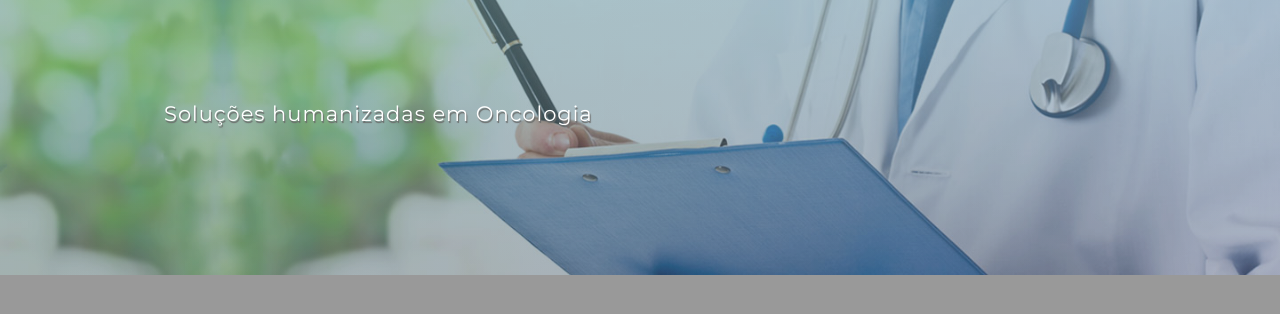
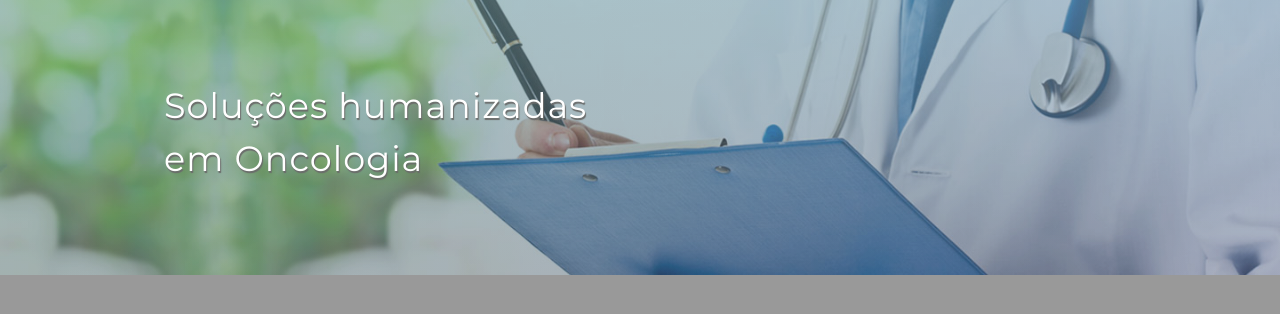
Before and after one commit to luizfelipejr/incon-html, a website: page public/index.html in a window 1280 px wide. Shown: the part 156-470 px from the top of the page. Drawn offline with Linux system fonts and the light colour scheme.

Commit message:
add breakpoint variables

```diff
--- /dev/null
+++ b/assets/sass/core/_breakpoints.scss
@@ -0,0 +1,6 @@
+////////////////////////////////////////////////////////////////////////////////
+//  Breakpoints
+////////////////////////////////////////////////////////////////////////////////
+
+$medium-screen: 748px;
+$large-screen: 1040px;
--- a/assets/sass/core/_grid.scss
+++ /dev/null
@@ -1,11 +0,0 @@
-@function grid-columns-width($columns-quantity) {
-  @return ($columns-quantity * $core-column-width) + (($columns-quantity - 1) * $core-column-gutter-width);
-}
-@for $i from 1 through 14 {
-  %grid-#{$i} {
-    width: grid-columns-width($i);
-  }
-}
-@function lines($lines) {
-  @return $lines * $core-line-height;
-}
--- a/assets/sass/core/_variables.scss
+++ b/assets/sass/core/_variables.scss
@@ -1,11 +1,3 @@
-////////////////////////////////////////////////////////////////////////////////
-//  Grid
-////////////////////////////////////////////////////////////////////////////////
-
-$core-columns-quantity: 12;
-$core-column-width: 65px;
-$core-column-gutter-width: 20px;
-
 ////////////////////////////////////////////////////////////////////////////////
 //  Typography
 ////////////////////////////////////////////////////////////////////////////////
--- a/assets/sass/modules/_main-banner.scss
+++ b/assets/sass/modules/_main-banner.scss
@@ -30,10 +30,9 @@
   .message {
     // @include transform(translate(-50%, -50%));
     // left: 50%;
-    top: 50%;
+    top: 40%;
     margin: auto;
     position: absolute;
-    text-align: center;
     z-index: 999;
 
     h2 {
@@ -44,6 +43,12 @@
       line-height: 1.5em;
       padding: 1em 2em 1em 0;
       position: relative;
+
+      @media (min-width: $large-screen) {
+        font-size: em(40);
+        max-width: 70%;
+        text-align: left;
+      }
     }
   }
 
--- a/assets/sass/styles.scss
+++ b/assets/sass/styles.scss
@@ -3,7 +3,7 @@
 
 @import 'core/variables';
 @import 'core/placeholders';
-@import 'core/grid';
+@import 'core/breakpoints';
 
 @import 'base/vendor/normalize';
 @import 'base/generic';
```
Also changed, not shown: public/css/styles.css, 1 other file.
